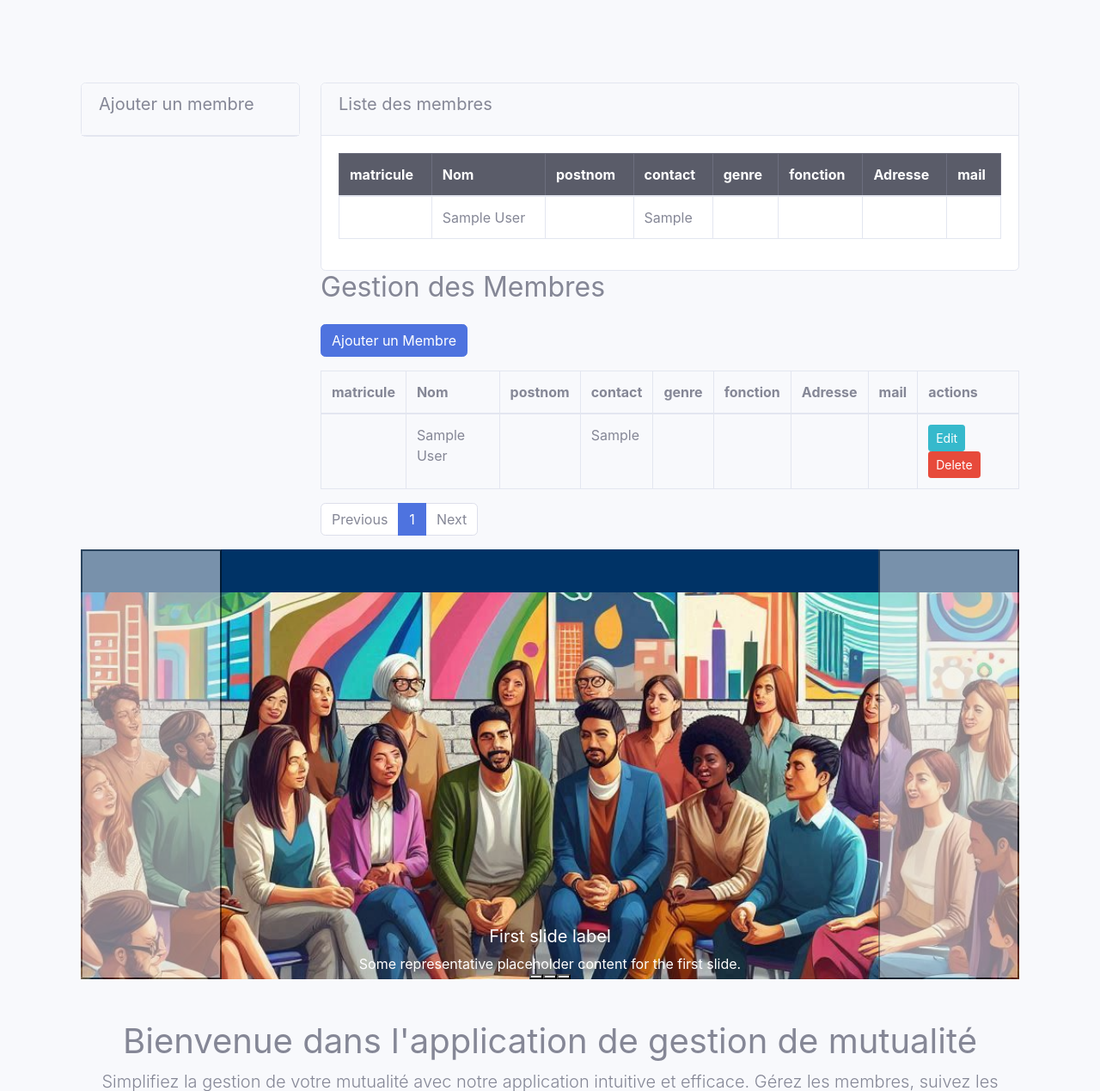
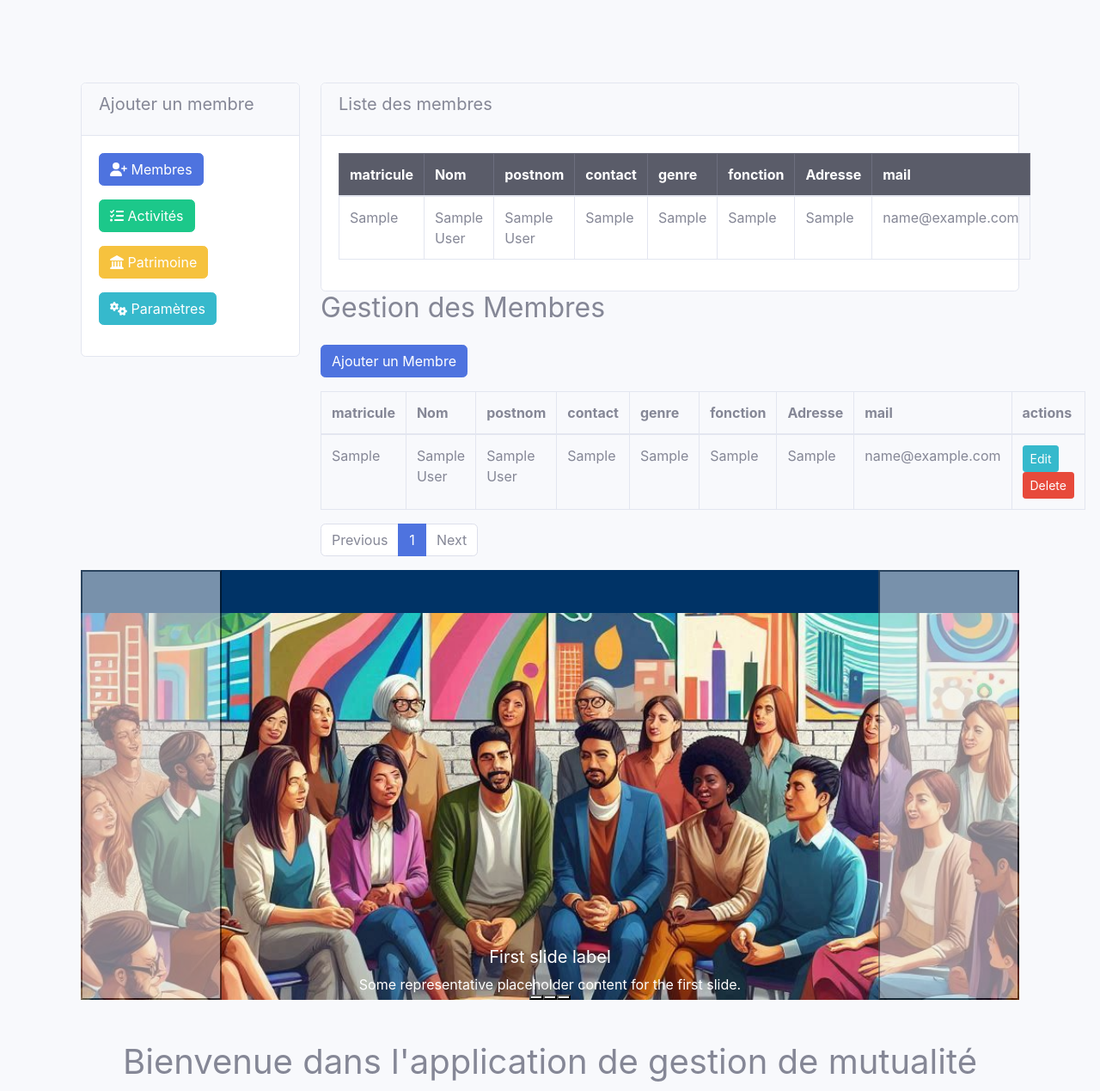
Before and after one commit to vagheni-dev/bd-gestion-mutualite, a PHP site: page /admin.php in a window 1280 px wide. Shown: the part 142-1411 px from the top of the page at 86% size. Run offline with PHP 8.4, Linux system fonts and the light colour scheme; tables that the repository leaves empty or names only in its code hold one stand-in row (values such as "Sample post"); data that the repository does not hold is empty.

Commit message:
adding data user

```diff
--- a/admin.php
+++ b/admin.php
@@ -34,14 +34,14 @@ $limit = 4; // Number of entries to show in a page
 $offset = ($page - 1) * $limit;
 
 // Prepare the SQL query with LIMIT and OFFSET
-$stmt = $pdo->prepare("SELECT * FROM `admin` LIMIT :limit OFFSET :offset");
+$stmt = $pdo->prepare("SELECT * FROM `user` LIMIT :limit OFFSET :offset");
 $stmt->bindParam(':limit', $limit, PDO::PARAM_INT);
 $stmt->bindParam(':offset', $offset, PDO::PARAM_INT);
 $stmt->execute();
 $result = $stmt->fetchAll(PDO::FETCH_ASSOC);
 
 // Get the total number of rows in the table
-$totalRowsQuery = $pdo->query("SELECT COUNT(*) FROM `admin`");
+$totalRowsQuery = $pdo->query("SELECT COUNT(*) FROM `user`");
 $totalRows = $totalRowsQuery->fetchColumn();
 $totalPages = ceil($totalRows / $limit);
 ?>
@@ -109,7 +109,21 @@ $totalPages = ceil($totalRows / $limit);
                 <div class="card">
                     <div class="card-header">
                         <h5 class="card-title">Ajouter un membre</h5>
-            </div>
+                    </div>
+                    <div class="card-body">
+                        <button type="button" class="btn btn-primary mb-3" data-bs-toggle="modal" data-bs-target="#addMemberModal">
+                            <i class="fas fa-user-plus"></i> Membres
+                        </button>
+                        <button type="button" class="btn btn-success mb-3">
+                            <i class="fas fa-tasks"></i> Activités
+                        </button>
+                        <button type="button" class="btn btn-warning mb-3">
+                            <i class="fas fa-landmark"></i> Patrimoine
+                        </button>
+                        <button type="button" class="btn btn-info mb-3">
+                            <i class="fas fa-cogs"></i> Paramètres
+                        </button>
+                    </div>
         </div>
     </div>
     <div class="col-lg-9 col-md-6 col-sm-12 col-xs-12 col-12">
@@ -118,7 +132,7 @@ $totalPages = ceil($totalRows / $limit);
                 <h5 class="card-title">Liste des membres</h5>
             </div>
             <div class="card-body">
-                <table class="table table-bordered">
+                <table class="table table-bordered table-responsive-xl">
                     <thead class="table-dark">
                         <tr>
                     <th>matricule</th>
@@ -153,7 +167,7 @@ $totalPages = ceil($totalRows / $limit);
             Ajouter un Membre
         </button>
 
-        <table class="table table-bordered" id="tables">
+        <table class="table table-bordered table-responsive-xl" id="tables">
             <thead>
                 <tr>
                     <th>matricule</th>
@@ -164,7 +178,7 @@ $totalPages = ceil($totalRows / $limit);
                     <th>fonction</th>
                     <th>Adresse</th>
                     <th>mail</th>
-                    <th>actions</th>
+                    <th class="th-read">actions</th>
                 </tr>
             </thead>
 
@@ -215,7 +229,7 @@ $totalPages = ceil($totalRows / $limit);
                     <button type="button" class="btn-close" data-bs-dismiss="modal" aria-label="Close"></button>
                 </div>
                 <div class="modal-body">
-                    <form action="adminpost.php" method="post">
+                    <form action="adminpost.php" method="post" enctype="multipart/form-data">
                         <div class="mb-3">
                             <label for="membermatricule" class="form-label">Matricule</label>
                             <input name="matricule" type="text" class="form-control" id="membermatricule" placeholder="Matricule">
```
Also changed, not shown: adminpost.php (added, +76 -0 lines).
